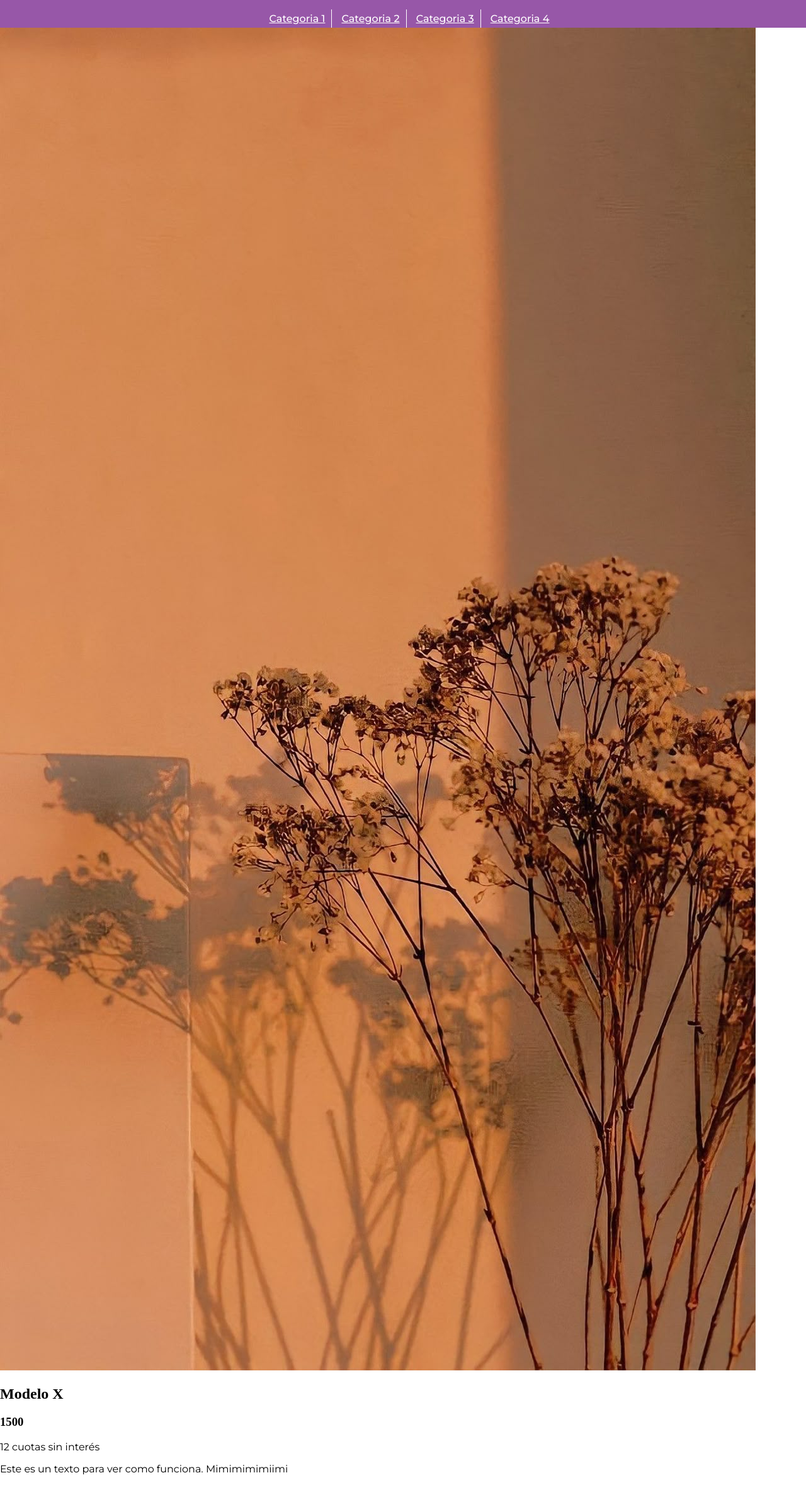
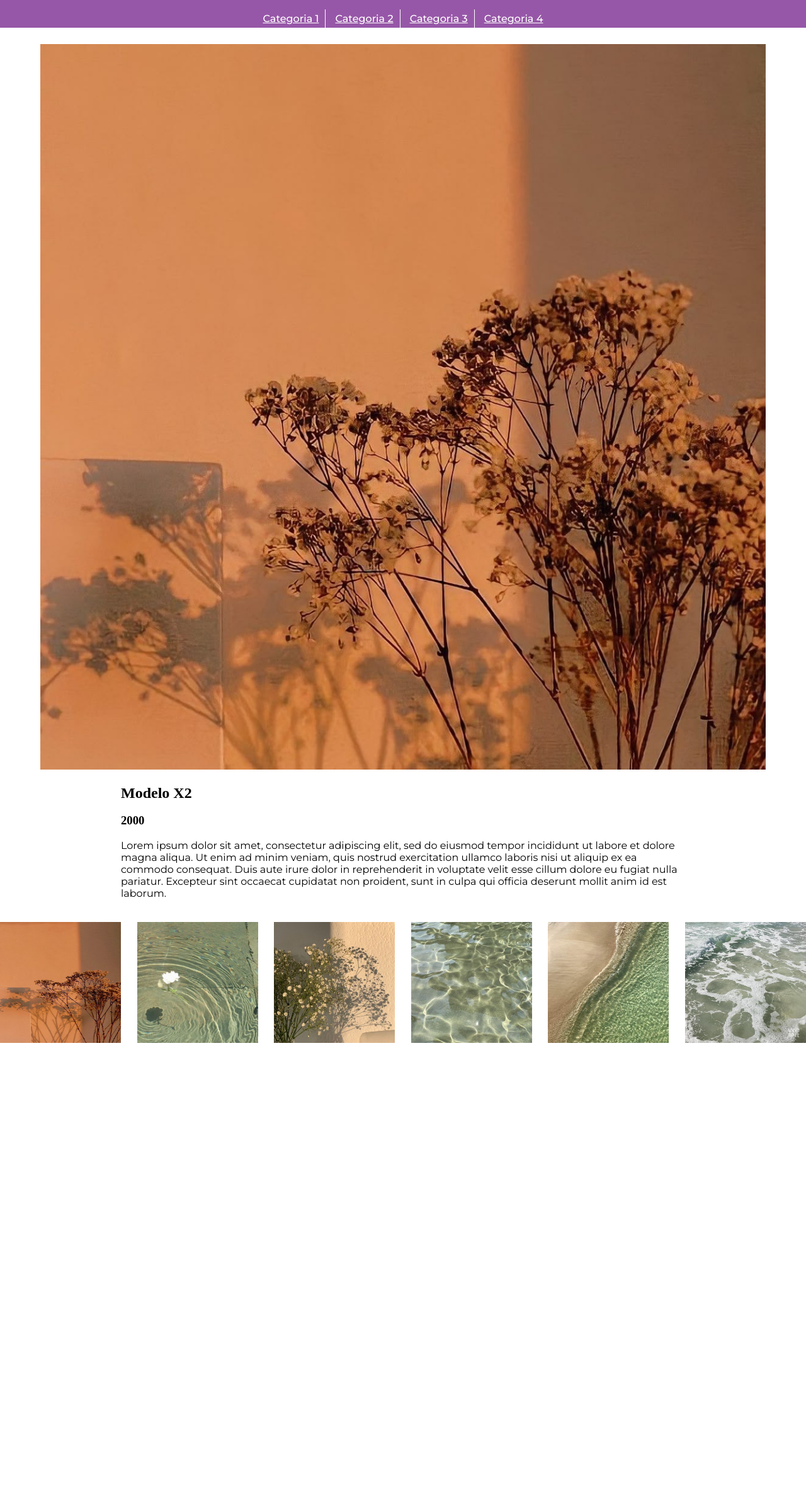
Before and after one commit to matildegarelik/vidriera-digital-interactiva, a Flask app: page /catalogo/categoria1 in a window 1280 px wide. Shown: the whole page at 63% size. After the commit the page ends 1656 px from the top, so only its background shows below. Run offline with Flask 3, Linux system fonts and the light colour scheme; some web fonts are replaced.

Commit message:
Agregue imagenes abajo (estaticas por ahora, probablemente cambie todo despues)

```diff
--- a/app/data/categoria1/prod01.txt
+++ b/app/data/categoria1/prod01.txt
@@ -1,4 +1,4 @@
-nombre: Modelo X
-precio: 1500
-aclaracion: 12 cuotas sin interés
-descripcion: Este es un texto para ver como funciona. Mimimimimiimi
+nombre: Modelo X2
+precio: 2000
+aclaracion:
+descripcion: Lorem ipsum dolor sit amet, consectetur adipiscing elit, sed do eiusmod tempor incididunt ut labore et dolore magna aliqua. Ut enim ad minim veniam, quis nostrud exercitation ullamco laboris nisi ut aliquip ex ea commodo consequat. Duis aute irure dolor in reprehenderit in voluptate velit esse cillum dolore eu fugiat nulla pariatur. Excepteur sint occaecat cupidatat non proident, sunt in culpa qui officia deserunt mollit anim id est laborum.
--- a/app/data/categoria1/prod02.txt
+++ b/app/data/categoria1/prod02.txt
@@ -1,4 +1,4 @@
-nombre: Modelo X2
-precio: 2000
-aclaracion:
-descripcion: Lorem ipsum dolor sit amet, consectetur adipiscing elit, sed do eiusmod tempor incididunt ut labore et dolore magna aliqua. Ut enim ad minim veniam, quis nostrud exercitation ullamco laboris nisi ut aliquip ex ea commodo consequat. Duis aute irure dolor in reprehenderit in voluptate velit esse cillum dolore eu fugiat nulla pariatur. Excepteur sint occaecat cupidatat non proident, sunt in culpa qui officia deserunt mollit anim id est laborum.
+nombre: Modelo X
+precio: 1500
+aclaracion: 12 cuotas sin interés
+descripcion: Este es un texto para ver como funciona. Mimimimimiimi
--- a/app/static/css/layout.css
+++ b/app/static/css/layout.css
@@ -20,8 +20,8 @@ p{
 
 
 /*--------------------Clases Catalogo Digital--------------------*/
-.bloque_botones_categorias{
-    padding: 15px 10px 0px 10px;
+.bloque_botones_categorias{ /*ver video en 10:00:00 para mejorar esto*/
+    padding: 15px 0px 0px 0px;
     background-color: #9757A8;
     width: 100%;
     display: flex;
@@ -42,3 +42,50 @@ p{
     margin-right: 10px;
     padding-right: 10px;
 }
+
+.producto{ /*este es el div que contiene la imagen principal y su descripcion*/
+    position: relative;
+}
+
+.imagen_producto{/*esta es la imagen principal*/
+    position: relative;
+    margin: auto;
+    margin-top: 2%;
+    width: 90%;
+    aspect-ratio: 1/1;
+    /*
+    width: min(90%, 60vh);
+    height: min(90vw, 60%);
+    overflow: hidden;*/
+}
+
+.imagen_producto img{
+    width: 100%;
+    height: 100%;
+    object-fit: cover; /*recorta centrando la imagen*/
+    object-position: center;
+
+}
+
+.descripcion{
+    margin-left: 15%;
+    width: 70%;
+}
+
+.selector_producto{
+    width: 100%;
+    display: flex;
+    justify-content: center;
+    align-items: center;
+    flex-wrap: wrap;
+    gap: 2%;
+}
+
+
+.imagen_selector{
+    width: 15%;
+    aspect-ratio: 1/1;
+   /* margin-right: 2%;
+    margin-left: 2%;*/
+    margin-top: 20px;
+}
--- a/app/templates/catalogo.html
+++ b/app/templates/catalogo.html
@@ -9,7 +9,7 @@
 </div>
 {% if productos %}
 <div class="producto">
-        <div class="Imagen_producto">
+        <div class="imagen_producto">
             <img id="imagen_principal" src = "{{productos[0].main_img}}">
         </div>
     <div class="descripcion">
@@ -20,7 +20,11 @@
     </div>
 </div>
 
-<div class="selecctor_producto">
+<div class="selector_producto">
+    {% for producto in productos%}
+        <img class="imagen_selector" src="{{producto.main_img}}">
+    {% endfor %}
+
 </div>
 
 {% endif %}
```
Also changed, not shown: app/images/categoria2/prod01/main.jpg, app/images/categoria2/prod02/main.jpg, app/images/categoria2/prod03/main.jpg, app/images/categoria3/prod01/main.jpg, app/images/categoria3/prod05/main.jpg.
